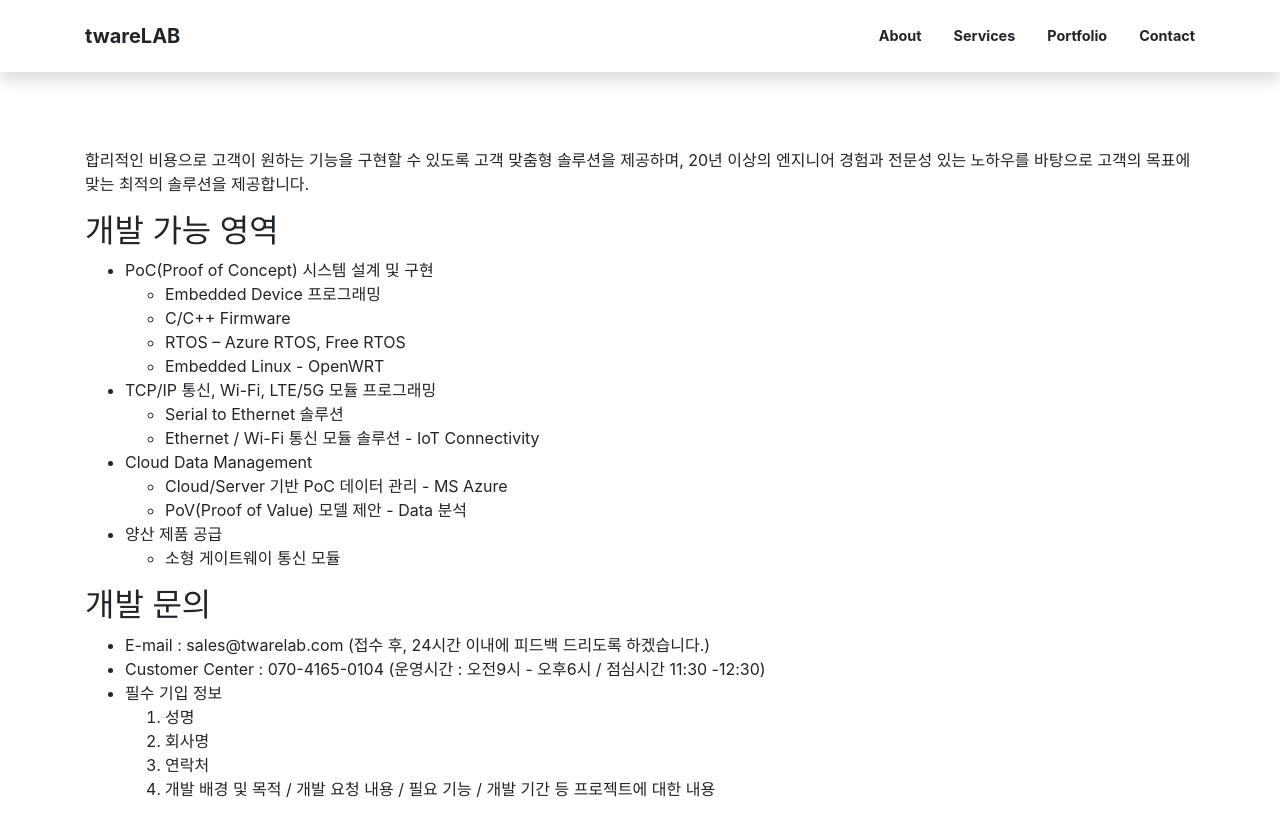
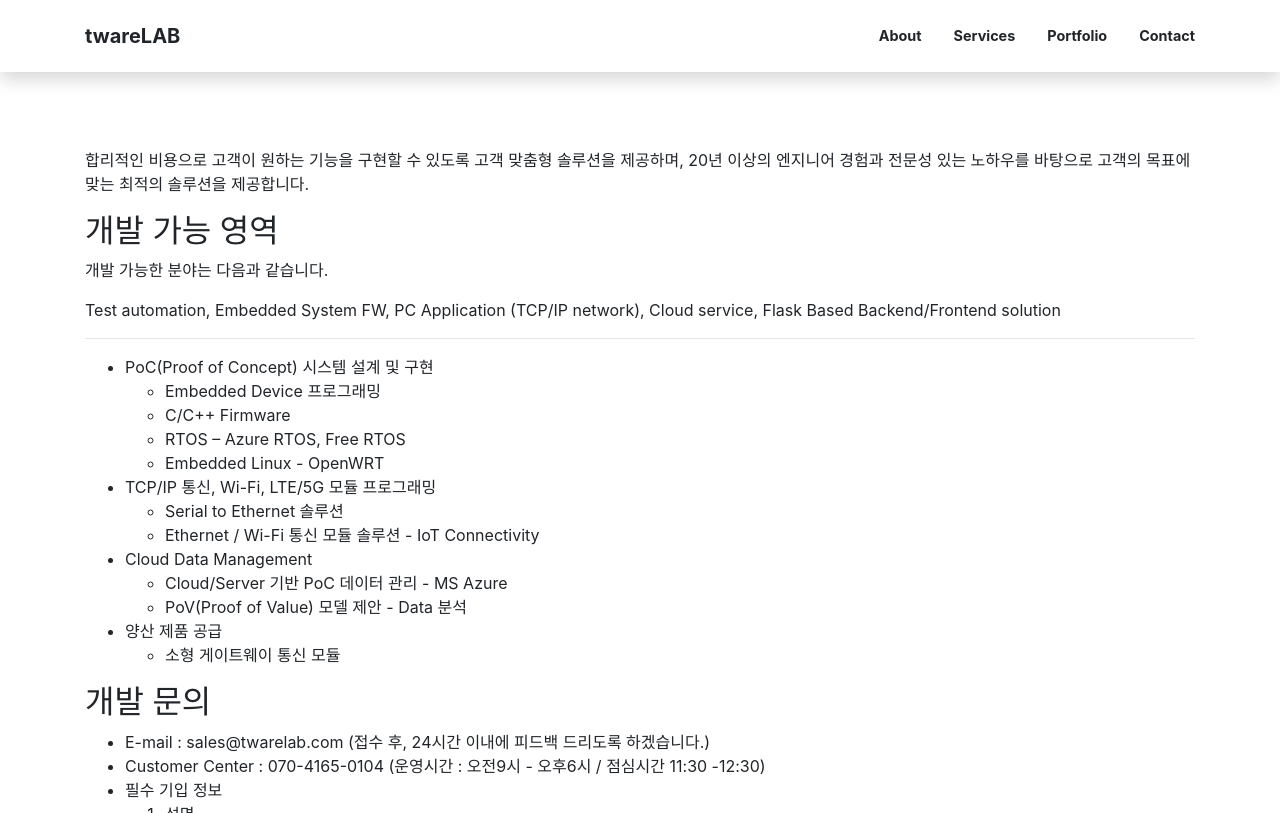
Before and after one commit to twarelab/twarehome, a Jekyll site: the page built from _posts/2018-01-12-customizing.md, in a window 1280 px wide and 900 px high, scrolled down 462 px, cut to the strip 0-813 px from the top of the window. Built offline with Jekyll 4.4.1, drawn with Linux system fonts in a browser that asks for light colours; some web fonts are replaced.

Commit message:
서비스 정리

```diff
--- a/_posts/2018-01-12-customizing.md
+++ b/_posts/2018-01-12-customizing.md
@@ -7,6 +7,12 @@ featured: true
 
 합리적인 비용으로 고객이 원하는 기능을 구현할 수 있도록 고객 맞춤형 솔루션을 제공하며, 20년 이상의 엔지니어 경험과 전문성 있는 노하우를 바탕으로 고객의 목표에 맞는 최적의 솔루션을 제공합니다.
 ## 개발 가능 영역
+
+개발 가능한 분야는 다음과 같습니다.
+
+Test automation, Embedded System FW, PC Application (TCP/IP network), Cloud service, Flask Based Backend/Frontend solution
+
+----
 
 - PoC(Proof of Concept) 시스템 설계 및 구현
   - Embedded Device 프로그래밍
```
Also changed, not shown: _includes/services.html (+0 -12 lines).
